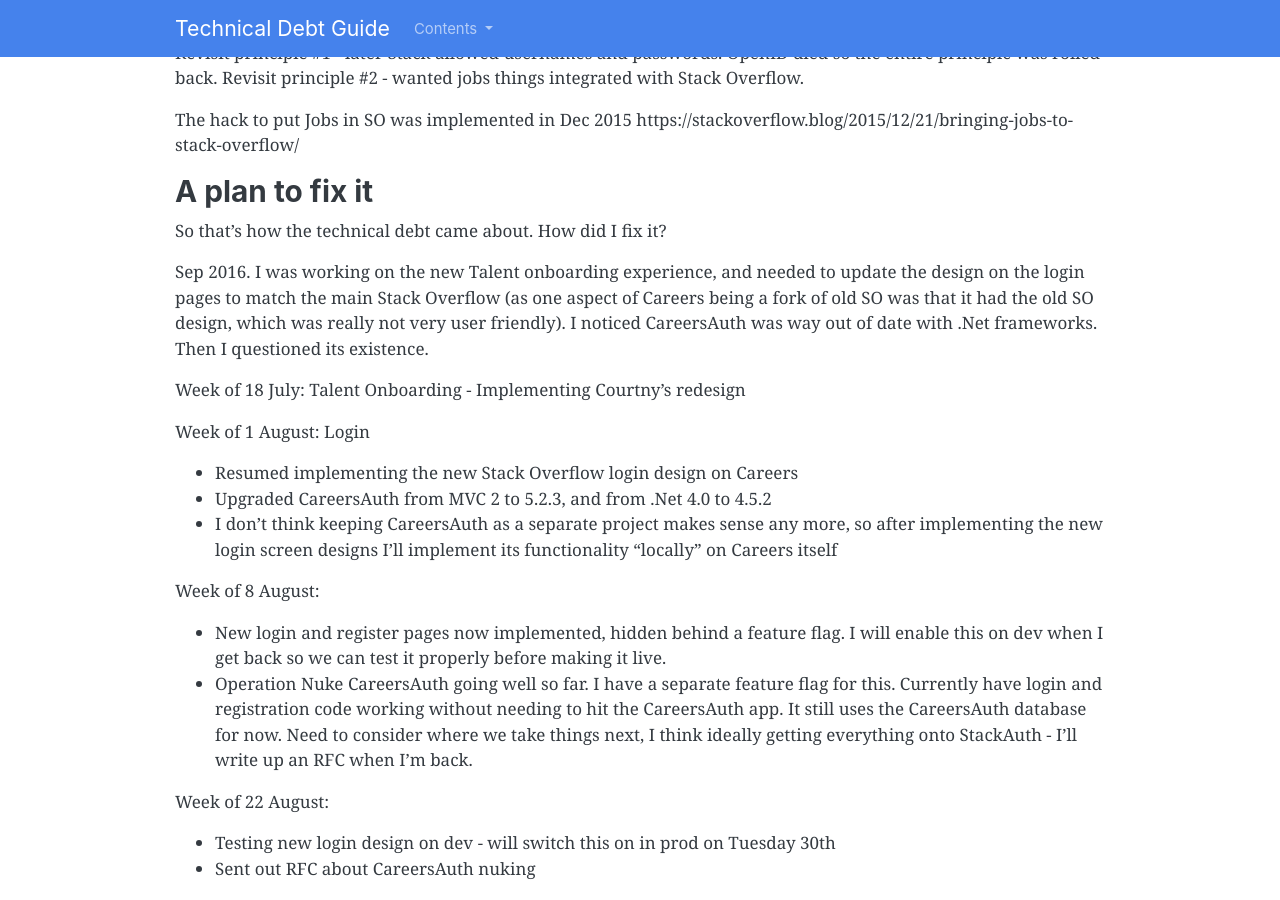
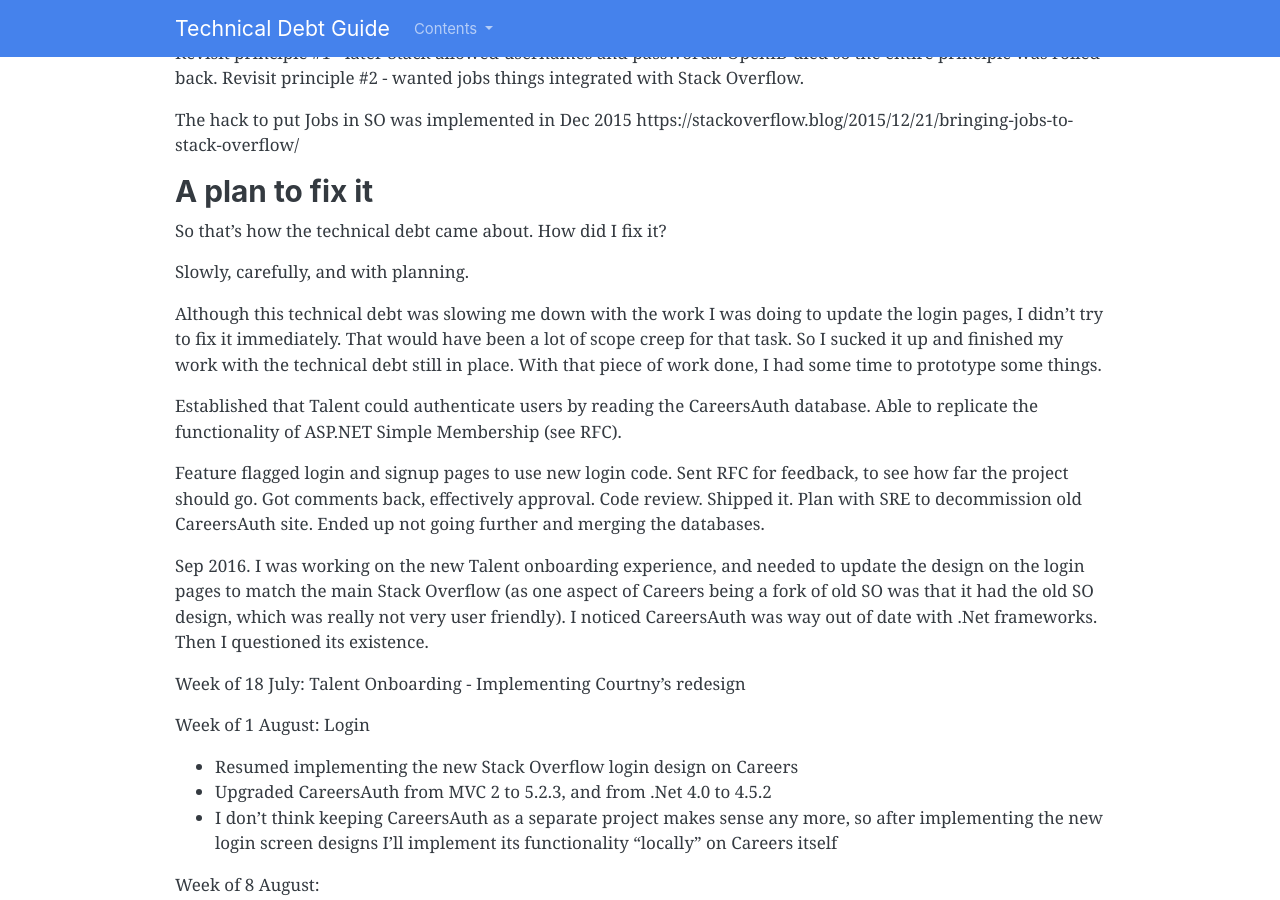
Before and after one commit to alexwarren/techdebtguide, a Jekyll site: the page built from articles/case-study-stack-overflow.md, in a window 1280 px wide and 900 px high, scrolled down 3530 px. Built offline with Jekyll 4.4.1, drawn with Linux system fonts in a browser that asks for light colours.

Commit message:
Update case-study-stack-overflow.md

```diff
--- a/articles/case-study-stack-overflow.md
+++ b/articles/case-study-stack-overflow.md
@@ -72,6 +72,14 @@ The hack to put Jobs in SO was implemented in Dec 2015 https://stackoverflow.blo
 
 So that's how the technical debt came about. How did I fix it?
 
+Slowly, carefully, and with planning.
+
+Although this technical debt was slowing me down with the work I was doing to update the login pages, I didn't try to fix it immediately. That would have been a lot of scope creep for that task. So I sucked it up and finished my work with the technical debt still in place. With that piece of work done, I had some time to prototype some things.
+
+Established that Talent could authenticate users by reading the CareersAuth database. Able to replicate the functionality of ASP.NET Simple Membership (see RFC).
+
+Feature flagged login and signup pages to use new login code. Sent RFC for feedback, to see how far the project should go. Got comments back, effectively approval. Code review. Shipped it. Plan with SRE to decommission old CareersAuth site. Ended up not going further and merging the databases.
+
 Sep 2016.  I was working on the new Talent onboarding experience, and needed to update the design on the login pages to match the main Stack Overflow (as one aspect of Careers being a fork of old SO was that it had the old SO design, which was really not very user friendly). I noticed CareersAuth was way out of date with .Net frameworks. Then I questioned its existence.
 
 Week of 18 July: Talent Onboarding - Implementing Courtny’s redesign
```
